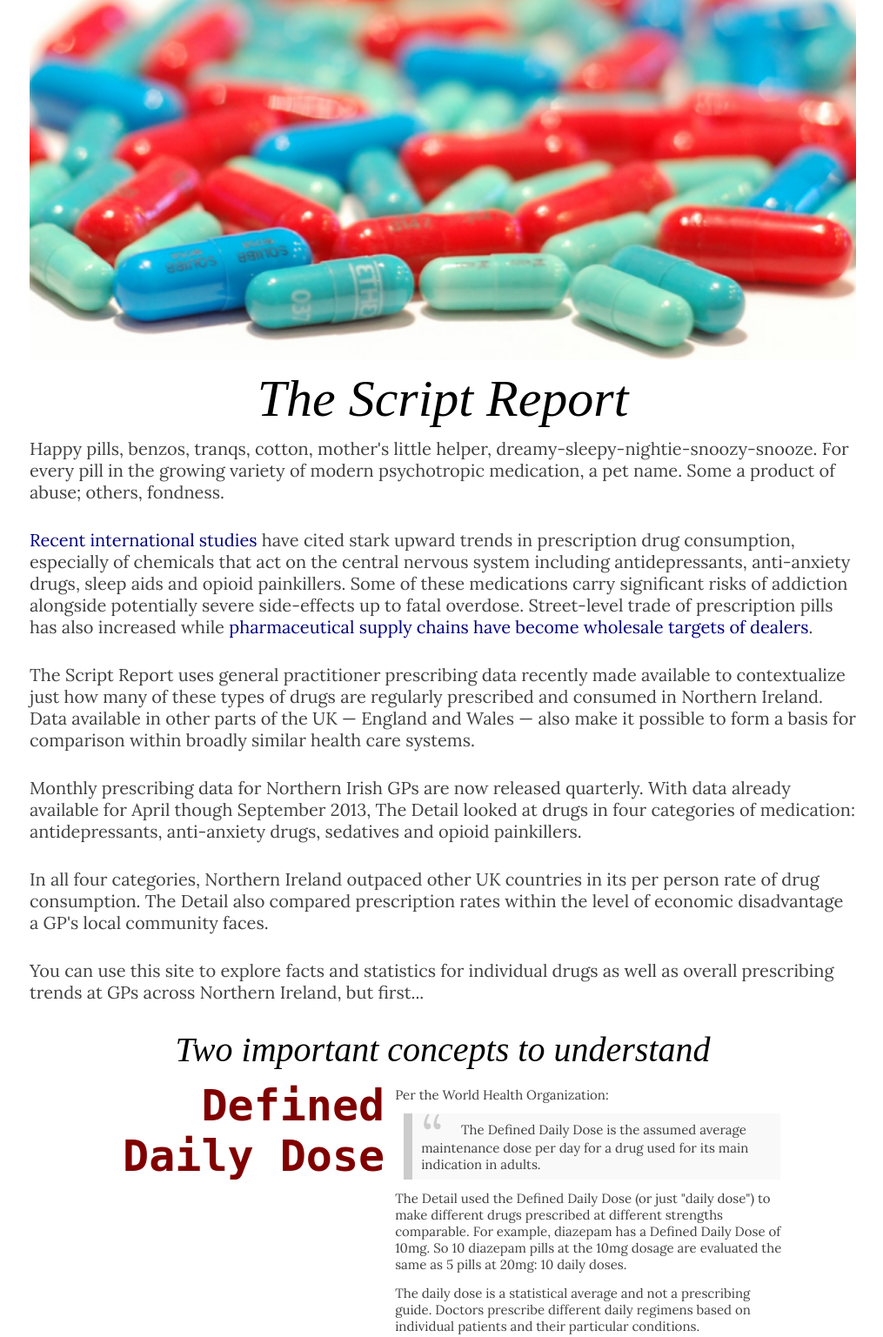
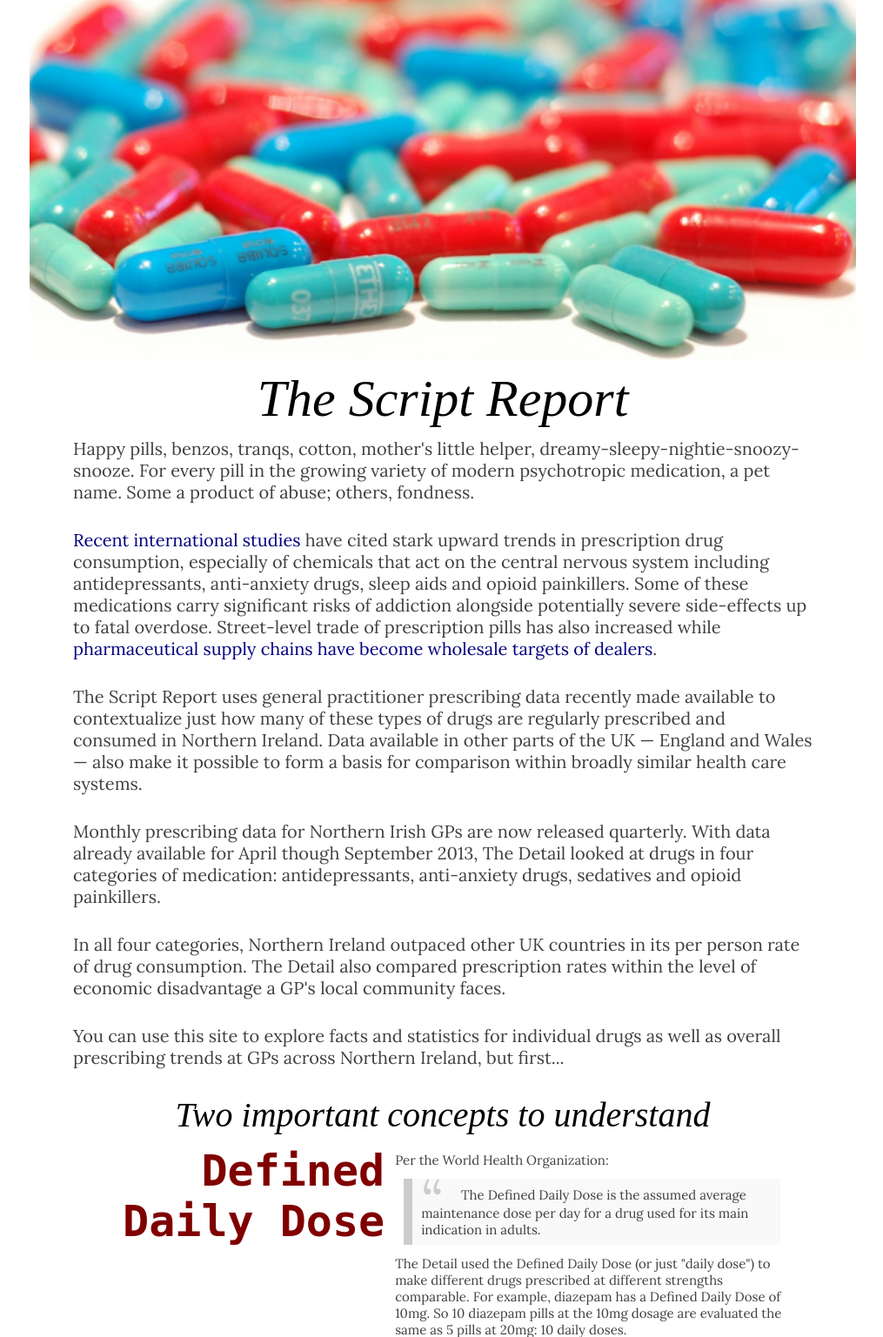
Before and after one commit to hobbes7878/nir-prescription-app, a Django app: template prescript/templates/rx/index.html in a window 1280 px wide. Shown: the part 41-1578 px from the top of the page at 87% size, without its empty margins (131-1146 px from the left). Run offline with Django 3.2, Linux system fonts and the light colour scheme; the template is opened without the code that fills it, so the values that code supplies are empty; some libraries are stand-ins or nearby versions.

Commit message:
2-5-13 front text1

```diff
--- a/prescript/static/rx/css/index.css
+++ b/prescript/static/rx/css/index.css
@@ -44,12 +44,17 @@
 
 
 .center_limit{
-	width:750px;
+	width:850px;
 	margin:0 auto;
 	display:block;
 	font-family: 'Lora', "Times New Roman", serif;
   	font-size: 18px;
   	color:#404040;
+}
+
+p.margin{
+	margin-left:50px;
+	margin-right:50px;
 }
 
 .drugs_list{
--- a/prescript/templates/rx/drug.html
+++ b/prescript/templates/rx/drug.html
@@ -95,6 +95,10 @@ var map_url = "{% static 'rx/image/map-uk.png' %}",
 
 <!-- <hr class="styled_hr">  -->
 <h3>100 Doses</h3>
+{% if drug_stat.chem_action == 'Antidepressant' %}
+<p>Disease prevalence statistics, reported by GPs as part of the <a target="_blank" href="http://www.dhsspsni.gov.uk/statistics_and_research-qof-prevalence">Quality and Outcomes Framework</a>, indicate English GPs diagnose a greater percentage of their patients as having suffered from depression and yet prescribe fewer antidepressant doses per registered patient.
+{% endif %}
+
 <p>To get a sense of how Northern Irish prescription rates for {{drug_stat.chem_name}} compare, consider a hypothetical based on the difference in rates between England and Northern Ireland.</p>
 
 <div id="bigint">
@@ -102,6 +106,8 @@ var map_url = "{% static 'rx/image/map-uk.png' %}",
 </div>
 
 <p style="font-size:19px;">If a single GP had an equal number of registered patients from Northern Ireland and England, <span class="smallint">{{nir_rx_prob|percentize}}</span> out of every 100 daily doses of {{drug_stat.chem_name}} would be prescribed to Northern Irish patients.</p>
+
+
 
 <p>The graph at right models that difference for a random collection of 100 daily doses.
 
--- a/prescript/templates/rx/index.html
+++ b/prescript/templates/rx/index.html
@@ -43,17 +43,17 @@
 <img style="width: 950px; ;" src="{% static 'rx/image/red and blues_tall.png' %}">
 <h1>The Script Report</h1>
 
-<p>Happy pills, benzos, tranqs, cotton, mother's little helper, dreamy-sleepy-nightie-snoozy-snooze. For every pill in the growing variety of modern psychotropic medication, a pet name. Some a product of abuse; others, fondness.
+<p class="margin">Happy pills, benzos, tranqs, cotton, mother's little helper, dreamy-sleepy-nightie-snoozy-snooze. For every pill in the growing variety of modern psychotropic medication, a pet name. Some a product of abuse; others, fondness.
 
-<p><a href="http://www.theguardian.com/news/2013/nov/20/mental-health-antidepressants-global-trends" target="_blank">Recent international studies</a> have cited stark upward trends in prescription drug consumption, especially of chemicals that act on the central nervous system including antidepressants, anti-anxiety drugs, sleep aids and opioid painkillers. Some of these medications carry significant risks of addiction alongside potentially severe side-effects up to fatal overdose. Street-level trade of prescription pills has also increased while <a href="http://www.bbc.co.uk/news/uk-northern-ireland-25058728" target="_blank">pharmaceutical supply chains have become wholesale targets of dealers</a>.
+<p class="margin"><a href="http://www.theguardian.com/news/2013/nov/20/mental-health-antidepressants-global-trends" target="_blank">Recent international studies</a> have cited stark upward trends in prescription drug consumption, especially of chemicals that act on the central nervous system including antidepressants, anti-anxiety drugs, sleep aids and opioid painkillers. Some of these medications carry significant risks of addiction alongside potentially severe side-effects up to fatal overdose. Street-level trade of prescription pills has also increased while <a href="http://www.bbc.co.uk/news/uk-northern-ireland-25058728" target="_blank">pharmaceutical supply chains have become wholesale targets of dealers</a>.
 
-<p>The Script Report uses general practitioner prescribing data recently made available to contextualize just how many of these types of drugs are regularly prescribed and consumed in Northern Ireland. Data available in other parts of the UK — England and Wales — also make it possible to form a basis for comparison within broadly similar health care systems.
+<p class="margin">The Script Report uses general practitioner prescribing data recently made available to contextualize just how many of these types of drugs are regularly prescribed and consumed in Northern Ireland. Data available in other parts of the UK — England and Wales — also make it possible to form a basis for comparison within broadly similar health care systems.
 
-<p>Monthly prescribing data for Northern Irish GPs are now released quarterly. With data already available for April though September 2013, The Detail looked at drugs in four categories of medication: antidepressants, anti-anxiety drugs, sedatives and opioid painkillers.
+<p class="margin">Monthly prescribing data for Northern Irish GPs are now released quarterly. With data already available for April though September 2013, The Detail looked at drugs in four categories of medication: antidepressants, anti-anxiety drugs, sedatives and opioid painkillers.
 
-<p>In all four categories, Northern Ireland outpaced other UK countries in its per person rate of drug consumption. The Detail also compared prescription rates within the level of economic disadvantage a GP's local community faces.
+<p class="margin">In all four categories, Northern Ireland outpaced other UK countries in its per person rate of drug consumption. The Detail also compared prescription rates within the level of economic disadvantage a GP's local community faces.
 
-<p>You can use this site to explore facts and statistics for individual drugs as well as overall prescribing trends at GPs across Northern Ireland, but first...
+<p class="margin">You can use this site to explore facts and statistics for individual drugs as well as overall prescribing trends at GPs across Northern Ireland, but first...
 
 <h3>Two important concepts to understand</h3>
 
@@ -135,35 +135,19 @@
 
 
 
-<div class="vizblocklock1">
-<h4>Average Daily Doses Prescribed <br>per 1,000 Patients per Month</h4>
-	<div id="vizblock1">
-		<select id="drug_drop1"></select>
-<a href="" onclick="return false;" id="group_button1" class="chart_button_left">Group</a>
-<a href="" onclick="return false;" id="sort_button1" class="chart_button_right">Sort</a><br>
-	</div>
-	<br>
-This graph shows the average monthly rate antidepressants are prescribed by GPs in Northern Ireland. The units are <a target="_blank" href="http://www.whocc.no/ddd/definition_and_general_considera/">defined daily doses</a> per 1,000 registered patients per month. Click GROUP to toggle GPs by local deprivation levels. SORT moves bars for comparison within deprivation groups or countries. The TOP DRUG bar shows how the current drug compares to the maximum antidepressant prescription rate.
-</div>
 
-<script type="text/javascript" src="{% static 'rx/js/d3_hbar_data1.js' %}"></script>
-<script type="text/javascript" src="{% static 'rx/js/d3_hbar.js' %}"></script>
+
+
 
 <h2>Antidepressants</h2>
-<p>Northern Irish patients consume more antidepressants than all other categories of prescription medication in our study combined – almost 7.5 million daily doses per month. In the six months The Detail studied, GPs prescribed enough of the drugs to give every man, woman, and child in the country a 27-day supply at the Defined Daily Dosage limits. By comparison, English GPs prescribed enough for 10 daily doses per registered patient. Wales doled out 19.
-
-<p>The difference between each country's antidepressant prescription rate was actually greatest among GPs in least deprived areas. Northern Ireland consumed more than two and a half times the antidepressants than GPs in similar economic areas in England, per head. Wales was consistently closer to Northern Irish prescription rates, but still averaged over 25 percent fewer doses consumed per head across all deprivation groups.
-
-<p>GPs in least deprived areas of Northern Ireland tend to prescribe larger amounts of anti-anxiety drugs – 21 daily doses per patient in least deprived areas up to about 28 in most deprived.
-
-<p>According to the most recent data available for 10 years, antidepressants are directly responsible for the deaths of about 21 people in Northern Ireland each year.
+<p class="margin">Northern Irish patients consume more antidepressants than all other categories of prescription medication in our study combined – almost 7.5 million daily doses per month. In the six months of prescribing data that The Detail analysed, GPs prescribed enough antidepressant drugs to give every man, woman, and child in the country a 27-day supply at the Defined Daily Dosage limits. By comparison, English GPs prescribed enough in six months for 10 daily doses per registered patient. Wales doled out 19.
 
 
 <!-- <object type="image/svg+xml" data="{% static 'rx/image/nir_opt.svg' %}" class="map"></object> -->
 <div id="minimaps">
 	<h4>International Antidepressant Consumption</h4>
 	<div class="center_limit">
-	<p><a href="http://www.psychologytoday.com/blog/side-effects/201311/the-oecd-warns-antidepressant-overprescribing">In a widely publicized report</a> last November, the Organization for Economic Co-operation and Development compared international antidepressant prescribing rates. The report cited the number of defined daily doses per 1,000 people per day, which is a measure designed to approximate the number of patients regularly using a medication per thousand.
+	<p><a href="http://www.psychologytoday.com/blog/side-effects/201311/the-oecd-warns-antidepressant-overprescribing">In a widely publicized report</a> last November, the Organization for Economic Co-operation and Development compared international antidepressant prescribing rates among 23 member countries, mostly European. The report cited the number of defined daily doses per 1,000 people per day, which is a measure designed to approximate the number of patients regularly using a medication per thousand.
 
 	<p>In the report, the United Kingdom ranked 7th highest among OECD member nations at 71 daily doses per thousand people per day. Topping the list was Iceland at 106 daily doses per thousand per day.
 
@@ -194,6 +178,68 @@ var nir_map_black = "{% static 'rx/image/nir_black.png' %}"
 </script>
 
 <script type="text/javascript" src="{% static 'rx/js/d3_mini_maps.js' %}"></script>
+
+
+<h4>Why?</h4>
+
+<p class="margin">But why are antidepressants prescribed in Northern Ireland so much more often or in such larger quantities?
+
+<p class="margin">Using the prevalence of suicide as an approximation, severe mental health problems may be more endemic in Northern Ireland than in other parts of the UK.
+
+<p class="margin">According to the most recent data available for five years, 2007-2011, Northern Ireland averaged more than 15 suicides for every 100,000 people. That rate is 89 percent higher than the English average (just over 8 per 100,000) and 64 percent higher than the Welsh (about 9.5).
+
+<p class="margin">The difference in Northern Irish antidepressant prescription rates, by way of comparison, is 140 percent higher than the English rate but only 22 percent higher than the Welsh.
+
+<p class="margin">Those figures might suggest there is a significantly greater number of people suffering mental health problems in Northern Ireland and therefore higher prescription rates may just be keeping up with the greater need. But a one-to-one comparison of suicide rates to prescription rates may be misleading, since suicides represent such a small number compared to those taking antidepressants.
+
+<p class="margin">Depression prevalence statistics reported by GPs as part of the <a href="http://www.dhsspsni.gov.uk/statistics_and_research-qof-prevalence" target="_blank">Quality and Outcomes Framework</a> are a better indication of depression rates in the general population. Northern Ireland ranks middle of the pack in the UK, with an average of about 5.1 percent of a GP’s registered patients who have been diagnosed with depression at some point in their lifetime. England ranks highest at about 7.5 percent of patients having been clinically depressed. Wales reports just over 4 percent.
+
+<p class="margin">All GPs don’t necessarily recognize symptoms of depression the same, still the statistics indicate England ranks highest in the rate of depression diagnosis and yet prescribes significantly fewer antidepressants per patient than Northern Ireland and Wales.
+
+<div class="vizblocklock1">
+<h4>Average Daily Doses Prescribed <br>per 1,000 Patients per Month</h4>
+	<div id="vizblock1">
+		<select id="drug_drop1"></select>
+<a href="" onclick="return false;" id="group_button1" class="chart_button_left">Group</a>
+<a href="" onclick="return false;" id="sort_button1" class="chart_button_right">Sort</a><br>
+	</div>
+	<br>
+This graph shows the average monthly rate antidepressants are prescribed by GPs in Northern Ireland. The units are <a target="_blank" href="http://www.whocc.no/ddd/definition_and_general_considera/">defined daily doses</a> per 1,000 registered patients per month. Click GROUP to toggle GPs by local deprivation levels. SORT moves bars for comparison within deprivation groups or countries. The TOP DRUG bar shows how the current drug compares to the maximum antidepressant prescription rate.
+</div>
+
+<script type="text/javascript" src="{% static 'rx/js/d3_hbar_data1.js' %}"></script>
+<script type="text/javascript" src="{% static 'rx/js/d3_hbar.js' %}"></script>
+
+<h4>Depressed/Deprived</h4>
+
+<p class="margin">As part of the GP prescribing data analysis, The Detail tested whether economic hardship was at all related to antidepressant prescription rates, which might help explain the difference in Northern Irish rates.
+
+<p class="margin">Local economic circumstances are measured in all UK countries by measures known as <a href="http://en.wikipedia.org/wiki/Multiple_deprivation_index" target="_blank">indices of deprivation</a>, which score local areas according to income and employment levels. The Detail used these indices to statistically test the relationship between the economic deprivation in a GP’s local community and its antidepressant prescription rate.
+
+<p class="margin">According to the analysis, deprivation scores are only weakly correlated with the number of antidepressant daily doses a GP prescribes per registered patient.
+
+<p class="margin">Across the three countries studied, the relationship between deprivation and antidepressant prescription rates is significantly stronger in Northern Ireland than in both England and Wales. But even in Northern Ireland the relationship is too weak to reliably indicate a relationship. In statistical terms, the level of deprivation only explains about 23 percent of the variability in the number of antidepressant daily doses prescribed. A reliable correlation should probably explain north of 50 percent.
+
+<p class="margin">Based on the analysis, it would be problematic to say economic deprivation drives the high prescription rate of antidepressants in Northern Ireland.
+
+<p class="margin">In fact, the difference between each country's antidepressant prescription rate was actually greatest among GPs in least deprived areas. Northern Ireland consumed more than two and a half times the antidepressants per head than GPs in similarly wealthy economic areas in England. Wales was consistently closer to Northern Irish prescription rates, but still averaged over 25 percent fewer doses consumed per head across all deprivation groups.
+
+<h4>Chicken-and-Egg</h4>
+
+<p class="margin">One relationship that has been well-established by research is that between depression and diabetes.
+
+<p class="margin">Estimates are that one in every three diabetes patients exhibits elevated symptoms of depression if not a clinical diagnosis. But it’s difficult to say definitively one condition causes the other.
+
+<p class="margin">Research by German diabetes research group, Forschungsinstitut der Diabetes-Akademie Mergentheim, has called the relationship between depression and diabetes a “chicken and egg” problem.
+
+<p class="margin">Their <a href="http://link.springer.com/article/10.1007/s11428-010-0678-4" target="_blank">research</a> found the presence of depression symptoms in a patient increases the likelihood of developing diabetes by 37 percent. Vice versa, patients diagnosed with Type-2 diabetes were 24 percent more likely to later exhibit symptoms of depression or have a clinical depressive disorder.
+
+
+<p class="margin">In the UK, Northern Ireland has the lowest rate of diabetes diagnoses, about 4 percent of the population according to <a href='https://www.diabetes.org.uk/About_us/What-we-say/Statistics/Diabetes-prevalence-2012/' target="_blank">the most recent prevalence statistics</a>. Again, England has the highest rate at 5.8 percent, slightly over 2.5 million people.
+
+
+
+
 
 
 <div class="drugs_list">
```
